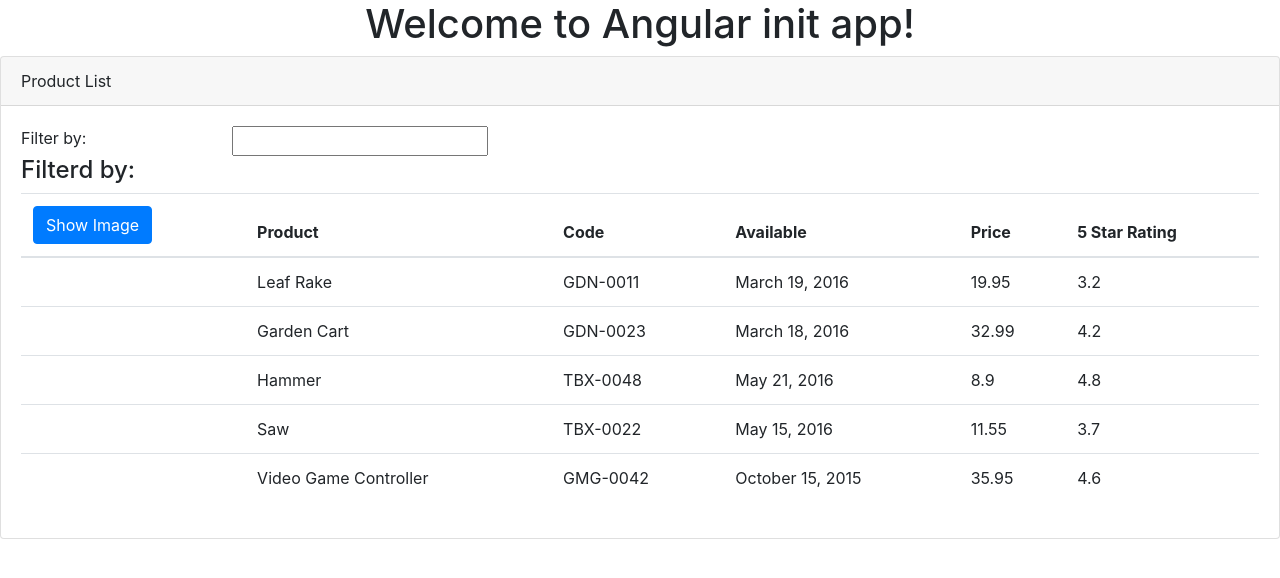
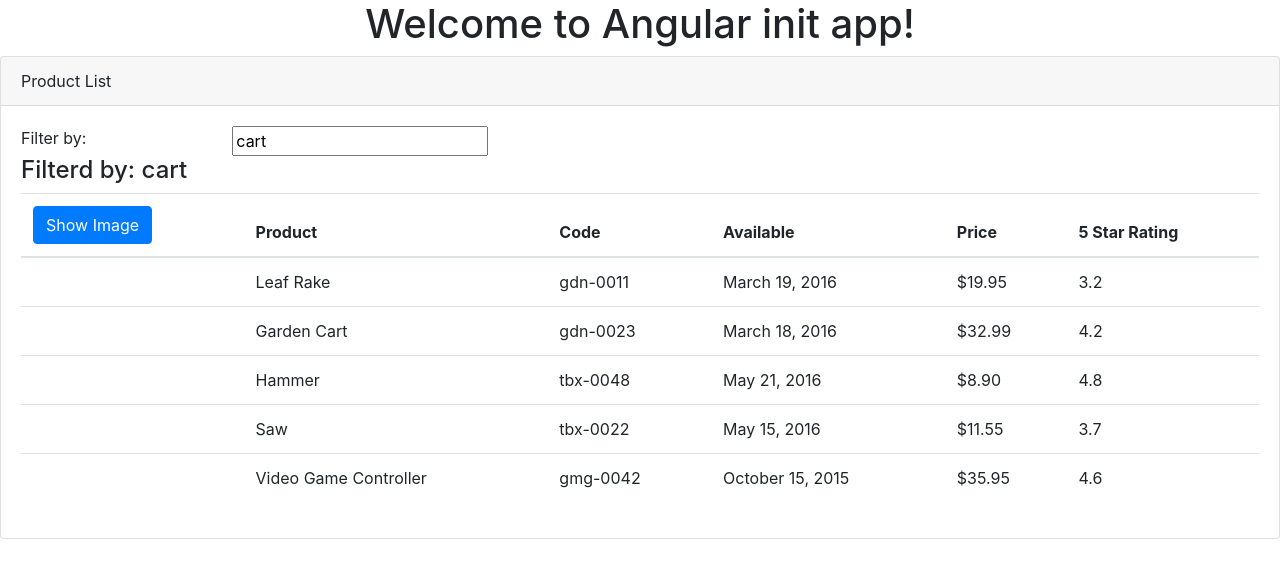
Before and after one commit to MahmoudWael/angular-init, an Angular app: page / in a window 1280 px wide. Shown: the top 578 px of the page. Built offline with nearby package versions, Linux system fonts and the light colour scheme.

Commit message:
two-way binding and pipes

```diff
--- a/src/app/app.module.ts
+++ b/src/app/app.module.ts
@@ -1,5 +1,6 @@
 import { BrowserModule } from '@angular/platform-browser';
 import { NgModule } from '@angular/core';
+import { FormsModule } from '@angular/forms'
 
 import { AppRoutingModule } from './app-routing.module';
 import { AppComponent } from './app.component';
@@ -12,7 +13,8 @@ import { ProductsComponent } from './products/products.component';
   ],
   imports: [
     BrowserModule,
-    AppRoutingModule
+    AppRoutingModule,
+    FormsModule
   ],
   providers: [],
   bootstrap: [AppComponent]
--- a/src/app/products/products.component.html
+++ b/src/app/products/products.component.html
@@ -6,12 +6,12 @@
     <div class="row">
       <div class="col-md-2"> Filter by:</div>
       <div class="col-md-4">
-        <input type="text">
+        <input type="text" [(ngModel)]="listFilter">
       </div>
     </div>
     <div class="row">
       <div class="col-md-6">
-        <h4>Filterd by: </h4>
+        <h4>Filterd by: {{listFilter}}</h4>
       </div>
     </div>
     <div class="responsive-table">
@@ -37,9 +37,9 @@
                 [style.margin.px]="imageMargin">
             </td>
             <td>{{product.productName}}</td>
-            <td>{{product.productCode}}</td>
+            <td>{{product.productCode | lowercase }}</td>
             <td>{{product.releaseDate}}</td>
-            <td>{{product.price}}</td>
+            <td>{{product.price | currency:'USD':'symbol':'1.2-2'}}</td>
             <td>{{product.starRating}}</td>
           </tr>
         </tbody>
--- a/src/app/products/products.component.ts
+++ b/src/app/products/products.component.ts
@@ -10,6 +10,7 @@ export class ProductsComponent {
   imageWidth: number = 50;
   imageMargin: number = 2;
   showImage: boolean = false;
+  listFilter: string = 'cart'
   products: any[] =
     [
       {
```
